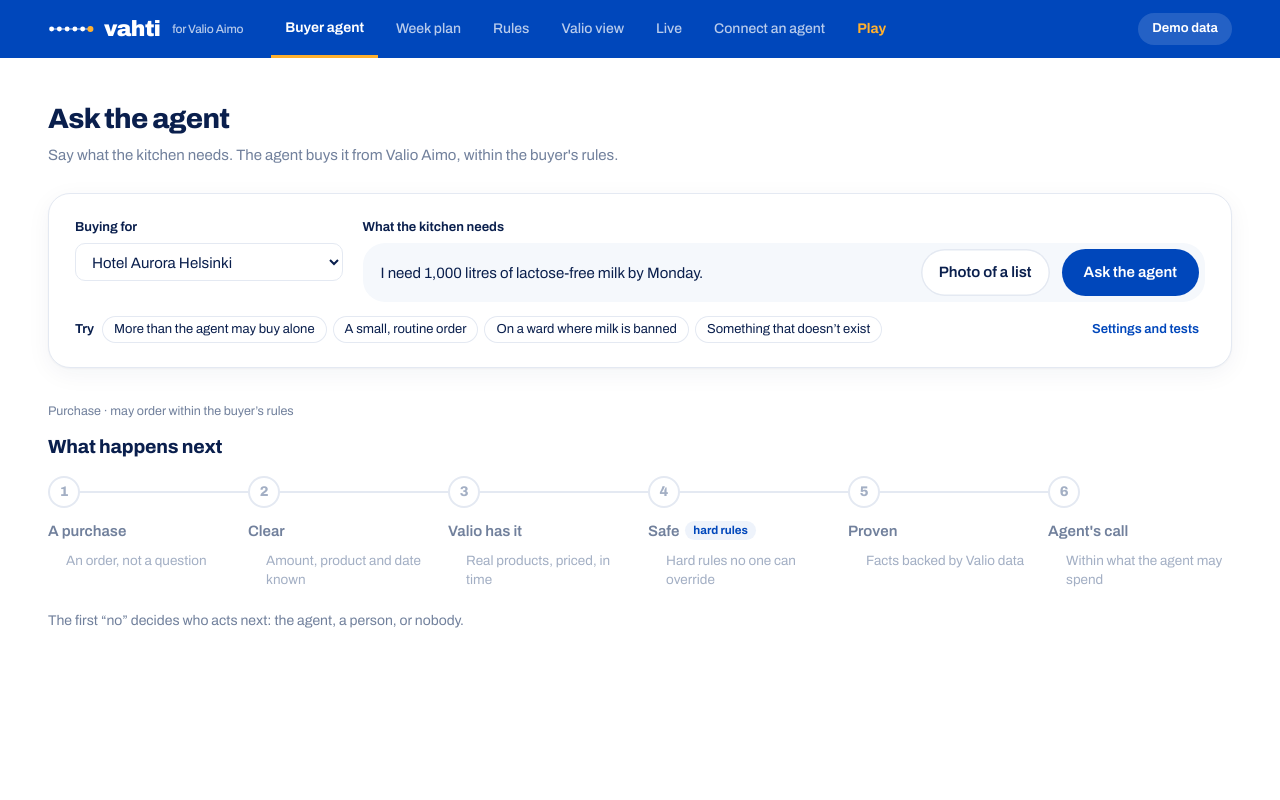
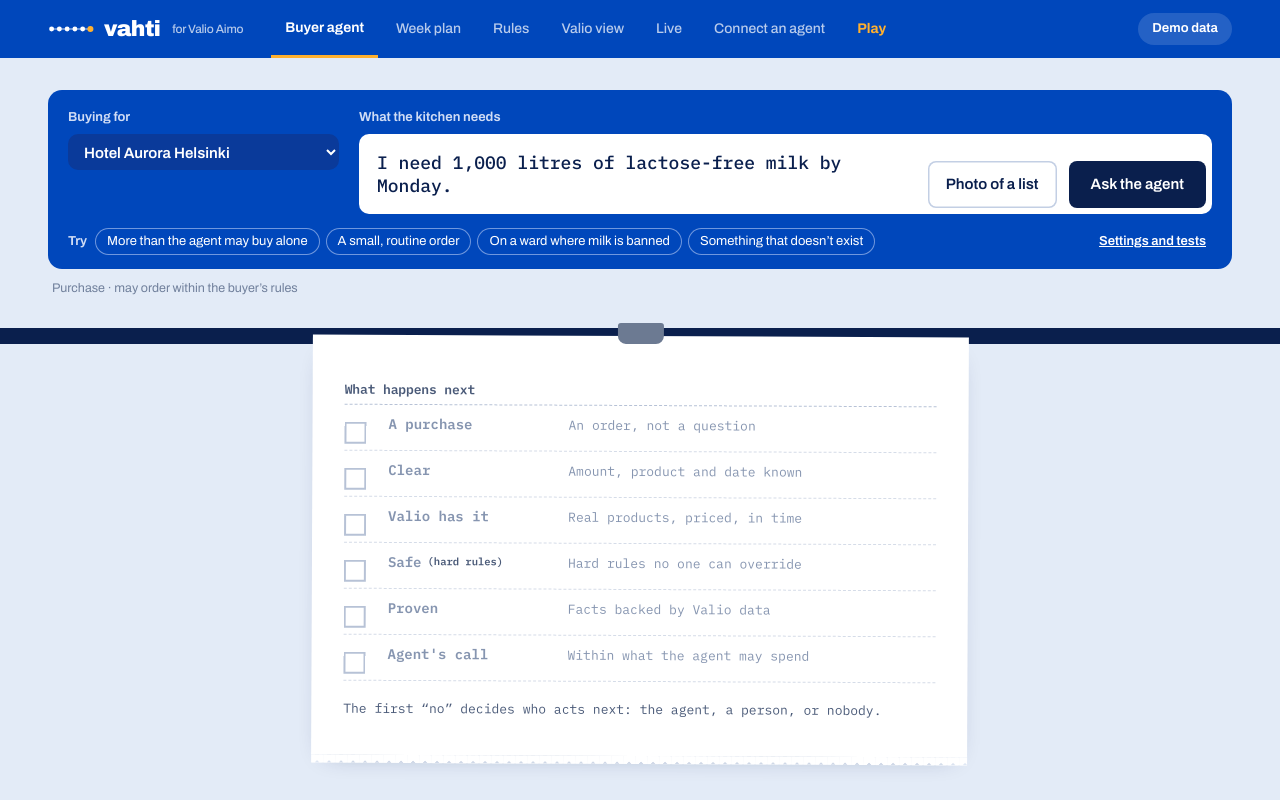
Before and after one commit to Asmoww/junction-valio, a FastAPI app: page / in a window 1280 px wide. Run offline with FastAPI, Linux system fonts and the light colour scheme; parts of the project's set-up code (start-up, migrations or seed data) failed here and were passed over.

Commit message:
Buyer page: the pass, in Valio colours
Each request is a kitchen ticket clipped to the rail: the request as the agent
read it, the six checks as tick boxes marked in pen (Valio blue tick, amber !
for a person's call, red x for a stop), the total and tear-off approval stubs,
and a marker note on the outcome. Earlier tickets hang beside it (kept in the
browser). Rendering, buttons and the step animation are unchanged; the theme is
page-scoped CSS (templates/pass.css). Checked at 1440 px and 390 px.

Co-Authored-By: Claude Opus 5.5 <noreply@anthropic.com>

```diff
--- a/gateway/main.py
+++ b/gateway/main.py
@@ -661,6 +661,13 @@ def stylesheet():
                     headers={"Cache-Control": "no-cache"})
 
 
+@app.get("/static/pass.css", include_in_schema=False)
+def pass_stylesheet():
+    """The buyer page's theme: each request is a kitchen ticket on the rail of the pass."""
+    from fastapi.responses import Response
+    return Response((TEMPLATES / "pass.css").read_text(), media_type="text/css", headers={"Cache-Control": "no-cache"})
+
+
 @app.get("/valio", response_class=HTMLResponse, include_in_schema=False)
 def valio_page():
     return (TEMPLATES / "valio.html").read_text()
--- a/gateway/templates/index.html
+++ b/gateway/templates/index.html
@@ -6,8 +6,10 @@
 <link rel="icon" href="data:,">
 <title>Buyer agent · Vahti</title>
 <link rel="stylesheet" href="/static/style.css">
+<link rel="stylesheet" href="https://fonts.googleapis.com/css2?family=IBM+Plex+Mono:wght@400;500;600;700&family=Permanent+Marker&display=swap">
+<link rel="stylesheet" href="/static/pass.css">
 </head>
-<body>
+<body class="pass">
 <header class="topbar"><div class="inner">
   <a class="brand" href="/" aria-label="Vahti, for Valio Aimo"><svg class="mark" viewBox="0 0 64 12" aria-hidden="true"><path d="M5 6H59" stroke="currentColor" stroke-width="2" opacity=".55"/><circle cx="5.0" cy="6" r="3.4" fill="currentColor"/><circle cx="15.8" cy="6" r="3.4" fill="currentColor"/><circle cx="26.6" cy="6" r="3.4" fill="currentColor"/><circle cx="37.4" cy="6" r="3.4" fill="currentColor"/><circle cx="48.2" cy="6" r="3.4" fill="currentColor"/><circle cx="59.0" cy="6" r="4.2" fill="#ffb02e"/></svg><span class="word">vahti</span><span class="for">for Valio Aimo</span></a>
   <nav class="tabs"><a href="/" class="on">Buyer agent</a><a href="/plan">Week plan</a><a href="/rules">Rules</a><a href="/valio">Valio view</a><a href="/live">Live</a><a href="/connect">Connect an agent</a><a href="/play">Play</a></nav>
@@ -53,7 +55,16 @@
   </div>
 
   <p id="purposeHint" class="small muted" aria-live="polite">Purchase · may order within the buyer’s rules</p>
-  <section id="out"></section>
+  <div class="rail" aria-hidden="true"></div>
+  <div class="board">
+    <aside class="hist" id="histL" aria-label="Earlier ticket"></aside>
+    <div class="ticket" id="ticket">
+      <div class="thead" id="thead"></div>
+      <section id="out"></section>
+      <div class="mnote" id="mnote" aria-hidden="true"></div>
+    </div>
+    <aside class="hist" id="histR" aria-label="Earlier ticket"></aside>
+  </div>
 </div>
 
 <script>
@@ -90,6 +101,7 @@ async function api(path, opts) {
 const post = (path, body) => api(path, {method: 'POST', headers: {'Content-Type': 'application/json'}, body: JSON.stringify(body)});
 
 async function init() {
+  renderHist();
   const [list, info] = await Promise.all([api('/api/mandates'), api('/api/info')]);
   if (info.demo_clock) $('#clockSwitch').style.display = '';
   list.forEach(m => mandates[m.mandate_id] = m);
@@ -171,8 +183,8 @@ async function bWrite() { return bPrepare(true); }
 async function run() {
   const btn = $('#runBtn');
   btn.disabled = true; btn.innerHTML = '<span class="spinner"></span>Working…';
-  $('#out').innerHTML = idleHtml(true); animateWork();
-  $('#out').scrollIntoView({behavior: 'smooth', block: 'start'});
+  $('#out').innerHTML = idleHtml(true); animateWork(); ticketHead(); $('#mnote').innerHTML = '';
+  $('#ticket').scrollIntoView({behavior: 'smooth', block: 'start'});
   try {
     const res = await post('/api/run', {
       request: $('#request').value, purpose: $('#bPurpose').value, mandate_id: $('#mandate').value, auto_limit: Number($('#autoLimit').value),
@@ -181,6 +193,7 @@ async function run() {
     clearTimeout(workTimer);
     LAST = res;
     await settle(res);
+    markNote(res); remember(res);
   } catch (e) {
     $('#out').innerHTML = `<div class="decision red"><div class="what"><h2>Something went wrong</h2><p>${esc(e.message)}</p></div></div>`;
   }
@@ -720,6 +733,57 @@ function decided(o, title) {
   if (last) { last.className = 's ' + (placed ? 'done' : 'fail stop'); last.querySelector('.dot').textContent = placed ? '✓' : '×';
     last.querySelector('ul')?.insertAdjacentHTML('beforeend', `<li class="${placed ? '' : 'n'}">${esc(title)}</li>`); }
   if (placed) document.querySelectorAll('.steps .s:not(.fail):not(.off)').forEach(s => { s.classList.add('done'); });
+  note(placed ? 'go' : 'stop', placed ? `Approved. ${esc(title.replace(/^Approved by /, '').split(' ')[0])} signed it.` : 'Rejected.', document.querySelector('#decision .decision'));
+  remember(LAST, {status: o.status});
+}
+
+// ---- The pass: the ticket header, the chef's marker note, and earlier tickets on the rail ----
+const PASS_KEY = 'vahti.pass';
+const passLoad = () => { try { return JSON.parse(localStorage.getItem(PASS_KEY)) || {n: 412, list: []}; } catch { return {n: 412, list: []}; } };
+let TICKET = null;
+function ticketHead() {
+  const st = passLoad(); st.n += 1; localStorage.setItem(PASS_KEY, JSON.stringify(st));
+  const buyer = $('#mandate').selectedOptions[0]?.textContent || '';
+  const now = new Date(), when = now.toLocaleDateString('en-GB', {weekday: 'short', day: 'numeric', month: 'numeric'}) + ' ' + now.toTimeString().slice(0, 5);
+  TICKET = {n: st.n, buyer, request: $('#request').value};
+  $('#thead').innerHTML = `<span>TICKET #${String(st.n).padStart(4, '0')} · ${esc(buyer.toUpperCase())}</span><span>${esc(when.toUpperCase())} · AGENT: BUILT-IN</span>`;
+}
+function note(tone, text, near) {
+  const n = $('#mnote'), t = $('#ticket');
+  n.className = 'mnote ' + tone; n.innerHTML = text;
+  // Just above the ticket's total line, on its own space (the decision has a top margin for it)
+  if (near) n.style.top = Math.max(60, near.getBoundingClientRect().top - t.getBoundingClientRect().top - 56) + 'px';
+}
+function outcome(res, status) {
+  const o = res.order, l = res.ladder || {}, s = status || o?.status;
+  if (s === 'placed') return ['go', 'Fired. Agent did it.'];
+  if (s === 'pending_approval') { const who = firstName(o.policy.approver?.name);
+    return ['hold', o.policy.ladder?.decided_by === 'proven' ? `${esc(who)}: check a fact.` : `Over its limit. ${esc(who)}'s call.`]; }
+  if (s === 'blocked' || l.action === 'stop' || l.action === 'decline' || s === 'rejected') return ['stop', '86'];
+  if (l.action === 'ask_back') return ['back', 'Back to you.'];
+  if (l.action === 'answer' || res.result?.status === 'answered') return ['back', 'Answered. Nothing ordered.'];
+  return ['back', 'Nothing ordered.'];
+}
+function markNote(res) {
+  const [tone, text] = outcome(res);
+  note(tone, text === '86' ? 'Not ordered.' : text, document.querySelector('#decision .decision') || document.querySelector('#decision'));
+}
+function remember(res, over = {}) {
+  if (!TICKET || !res) return;
+  const st = passLoad(), o = res.order;
+  const [tone, mark] = outcome(res, over.status);
+  const entry = {n: TICKET.n, buyer: TICKET.buyer, request: TICKET.request, tone, mark,
+                 total: o ? eur(o.total).replace('.00', '') : '', why: clip((res.ladder?.reason || res.result?.error || '').replace(/^Nothing was ordered: /, '').split(/[.;]/)[0], 70)};
+  st.list = [entry, ...st.list.filter(x => x.n !== entry.n)].slice(0, 6);
+  localStorage.setItem(PASS_KEY, JSON.stringify(st));
+  renderHist();
+}
+const clip = (t, n) => t.length <= n ? t : t.slice(0, n).replace(/\s+\S*$/, '') + '…';
+function renderHist() {
+  const cur = TICKET?.n, list = passLoad().list.filter(x => x.n !== cur);
+  const tk = x => x ? `<div class="tk"><h4>#${String(x.n).padStart(4, '0')} · ${esc(x.buyer.toUpperCase())}</h4>${esc(x.request)}
+    <div class="line">${x.total ? esc(x.total) + ' · ' : ''}${esc(x.why || '')}</div><span class="mk ${x.tone}">${esc(x.mark)}</span></div>` : '';
+  $('#histL').innerHTML = tk(list[0]) + tk(list[2]); $('#histR').innerHTML = tk(list[1]) + tk(list[3]);
 }
 
 async function showRecord(id) {
--- /dev/null
+++ b/gateway/templates/pass.css
@@ -0,0 +1,132 @@
+/* The pass: each request is a kitchen ticket clipped to the rail above the pass, in Valio colours.
+   Scoped to body.pass (the buyer page); everything the page renders keeps its classes and behaviour. */
+body.pass {
+  --rail: #0a1f4d; --paper: #ffffff; --pen: #0047bb; --hold: #d9730d; --stop: #d3261f; --mono: "IBM Plex Mono", ui-monospace, monospace;
+  --marker: "Permanent Marker", "Comic Sans MS", cursive;
+  background: #e3ebf7;
+}
+.pass .page { max-width: 1440px; }
+.pass .phead { display: none; }
+
+/* The printer: Buying for + what the kitchen needs, on Valio blue */
+.pass .panel { background: var(--pen); border: 0; border-radius: 14px; box-shadow: none; padding: 18px 20px 14px; color: #fff; }
+.pass .panel label, .pass .panel .flabel { color: #cfdcf5; }
+.pass .panel select { background: #0a3a9a; color: #fff; border: 0; font-weight: 600; }
+.pass .composer { background: #fff; border-radius: 10px; }
+.pass .composer textarea { font: 500 18px var(--mono); color: var(--rail); }
+.pass .composer .btn-primary { background: var(--rail); border-radius: 8px; }
+.pass .composer .photo-btn { border-radius: 8px; }
+.pass .underbar .chip { background: transparent; color: #fff; box-shadow: inset 0 0 0 1px #6f97de; }
+.pass .underbar .chip:hover { background: #0a3a9a; }
+.pass .underbar .gear { color: #fff; text-decoration: underline; }
+.pass .settings { background: #fff; color: var(--ink); border-radius: 10px; padding: 20px; border: 0; margin-top: 14px; }
+.pass .settings label { color: var(--mute); }
+.pass #purposeHint { margin: 10px 4px 0; }
+
+/* The rail and the board */
+.pass .rail { height: 16px; background: var(--rail); margin: 30px calc(50% - 50vw) 0; }
+.pass .board { display: grid; grid-template-columns: 230px minmax(0, 1fr) 230px; gap: 34px; align-items: start; margin-top: -8px; }
+.pass .ticket { background: var(--paper); position: relative; padding: 30px 32px 26px; box-shadow: 0 12px 26px -16px rgba(10,31,77,.45);
+                transform: rotate(.25deg); font-family: var(--mono); color: var(--rail); min-height: 420px; }
+.pass .ticket::before, .pass .hist .tk::before { content: ""; position: absolute; top: -13px; left: 50%; width: 46px; height: 21px; margin-left: -23px;
+                background: #6c7a92; border-radius: 3px 3px 8px 8px; }
+.pass .ticket::after, .pass .hist .tk::after { content: ""; position: absolute; left: 0; right: 0; bottom: -8px; height: 8px;
+  background: linear-gradient(-45deg, transparent 6px, var(--paper) 0) 0 0/12px 8px, linear-gradient(45deg, transparent 6px, var(--paper) 0) 0 0/12px 8px; }
+.pass .thead { display: flex; justify-content: space-between; gap: 12px; font-size: 12.5px; color: #4a5a78; border-bottom: 2px solid var(--rail); padding-bottom: 8px; }
+.pass .thead:empty { display: none; }
+
+/* What was asked, as the agent read it */
+.pass .said { font: 700 26px/1.3 var(--mono); letter-spacing: -.02em; margin: 18px 0 4px; }
+.pass .said mark { background: var(--valio-soft); color: var(--pen); border-radius: 0; padding: 0 4px; }
+.pass .said.working { color: #8695b0; }
+.pass .saidnote { gap: 4px 18px; margin: 4px 0 14px; font-size: 13px; color: #4a5a78; }
+.pass .saidnote span { background: none; padding: 0; border-radius: 0; }
+.pass .saidnote span::before { content: "+ "; }
+.pass .saidnote span.warn { background: none; color: var(--hold); font-weight: 600; }
+.pass .saidnote span.bad { background: none; color: var(--stop); font-weight: 600; }
+.pass .rhead { font: 600 13px var(--mono); color: #4a5a78; margin: 16px 0 6px; }
+.pass .idlehint { font-size: 13px; color: #4a5a78; }
+
+/* The six checks: tick boxes, marked in pen */
+.pass .steps { display: block; margin: 0; border-top: 1px dashed #b7c2d6; }
+.pass .steps .s { display: grid; grid-template-columns: 34px 170px minmax(0, 1fr); gap: 10px; align-items: baseline; padding: 10px 0;
+                  border-bottom: 1px dashed #d5dce8; animation: none; }
+.pass .steps .s::before { display: none; }
+.pass .s .dot { width: 22px; height: 22px; border-radius: 0; background: #fff; box-shadow: inset 0 0 0 2px var(--rail); color: transparent; font-size: 0;
+                position: relative; top: 4px; overflow: visible; }
+.pass .s .dot::after { position: absolute; font: 30px/1 var(--marker); }
+.pass .steps:not(.idle):not(.live) .s:not(.off):not(.fail) .dot::after,
+.pass .steps.live .s.passing .dot::after { content: "✓"; color: var(--pen); left: 2px; top: -12px; }
+.pass .steps.live .s.passing .dot::after { opacity: .45; }
+.pass .s.fail.person .dot { box-shadow: inset 0 0 0 2px var(--hold); } .pass .s.fail.person .dot::after { content: "!"; color: var(--hold); left: 7px; top: -9px; font-size: 26px; }
+.pass .s.fail.stop .dot { box-shadow: inset 0 0 0 2px var(--stop); }  .pass .s.fail.stop .dot::after { content: "×"; color: var(--stop); left: 1px; top: -12px; font-size: 34px; }
+.pass .s.fail.back .dot { box-shadow: inset 0 0 0 2px var(--pen); }   .pass .s.fail.back .dot::after { content: "?"; color: var(--pen); left: 4px; top: -10px; font-size: 26px; }
+.pass .s.off .dot, .pass .steps.idle .s .dot { box-shadow: inset 0 0 0 2px #b7c2d6; }
+.pass .steps.live .s.now .dot { box-shadow: inset 0 0 0 2px var(--pen); animation: pulse 1.2s ease-in-out infinite; }
+.pass .s h3 { font: 700 14px var(--mono); margin: 0; color: var(--rail); }
+.pass .s.off h3, .pass .steps.idle h3 { color: #8695b0; font-weight: 600; }
+.pass .s.fail.person h3 { color: var(--hold); } .pass .s.fail.stop h3 { color: var(--stop); } .pass .s.fail.back h3 { color: var(--pen); }
+.pass .s .tag { font: 600 10.5px var(--mono); background: none; color: #4a5a78; padding: 0; margin-left: 6px; }
+.pass .s .tag::before { content: "("; } .pass .s .tag::after { content: ")"; }
+.pass .s ul { font-size: 13px; color: #34445f; }
+.pass .s li { display: inline; padding: 0; }
+.pass .s li::before { content: none; }
+.pass .s li + li::before { content: " · "; position: static; color: #8695b0; font-weight: 400; }
+.pass .s li.x { color: var(--hold); font-weight: 700; } .pass .s li.n { color: var(--stop); font-weight: 700; } .pass .s li.q { color: var(--pen); font-weight: 700; }
+.pass .s li.more { color: #8695b0; }
+.pass .steps.live .s.now li { color: var(--pen); }
+.pass .s .count { font-size: 13px; color: #34445f; }
+.pass .s .count b { font-size: 15px; color: var(--rail); } .pass .s .count br { display: none; } .pass .s .count + ul { display: inline; }
+.pass .s .count + ul li::before { content: " · "; position: static; color: #8695b0; }
+
+/* The foot of the ticket: what's bought, the total, tear-off stubs */
+.pass .decision { margin-top: 16px; padding: 14px 0 0; border-radius: 0; background: none; border-top: 2px solid var(--rail); gap: 12px 22px; }
+.pass .decision.amber, .pass .decision.red, .pass .decision.green { background: none; }
+.pass .decision h2 { font: 800 21px "Archivo", sans-serif; color: var(--rail); }
+.pass .decision.amber h2 { color: var(--hold); } .pass .decision.red h2 { color: var(--stop); } .pass .decision.green h2 { color: var(--pen); }
+.pass .decision p { font-size: 13px; }
+.pass .decision .eur { font: 700 34px var(--mono); letter-spacing: -.03em; }
+.pass .decision .acts { gap: 0; flex-basis: 100%; }
+.pass .decision .acts .btn { flex: 1; border-radius: 0; padding: 14px 10px; font: 700 14px "Archivo", sans-serif; background: #fff; color: var(--rail);
+                             box-shadow: none; border: 2px dashed var(--rail); }
+.pass .decision .acts .btn + .btn { border-left: 0; }
+.pass .decision .acts .btn-bad { color: var(--stop); }
+.pass .decision .acts .btn-primary { flex: 1.4; background: var(--pen); color: #fff; border: 2px solid var(--pen); }
+.pass .decision .acts .btn-primary:hover { background: #003a99; }
+.pass .decision .chips .chip { border-radius: 0; font-family: var(--mono); }
+.pass .dlinks { gap: 18px; margin-top: 14px; }
+.pass .dlinks button { font: 500 12.5px var(--mono); text-decoration: underline; border: 0; color: var(--pen); }
+.pass .dlinks button.on { font-weight: 700; }
+.pass .dpanel { border-radius: 0; border: 1px dashed #b7c2d6; font-family: "Archivo", sans-serif; }
+.pass .alertline, .pass .basket { border-radius: 0; }
+
+/* The chef's note in marker, next to the check that decided */
+.pass .mnote { position: absolute; right: 16px; width: 180px; text-align: center; font: 22px/1.1 var(--marker); transform: rotate(-5deg); pointer-events: none; }
+.pass .mnote:empty { display: none; }
+.pass .mnote.hold { color: var(--hold); } .pass .mnote.stop { color: var(--stop); } .pass .mnote.go, .pass .mnote.back { color: var(--pen); }
+
+/* Earlier tickets on the rail */
+.pass .hist { display: flex; flex-direction: column; gap: 30px; }
+.pass .hist .tk { background: var(--paper); position: relative; padding: 24px 18px 18px; font: 12.5px/1.45 var(--mono); color: var(--rail);
+                  box-shadow: 0 10px 20px -14px rgba(10,31,77,.45); transform: rotate(-1.4deg); }
+.pass #histR .tk { transform: rotate(1.2deg); }
+.pass .hist .tk h4 { margin: 0 0 6px; font: 700 12.5px var(--mono); }
+.pass .hist .tk .line { border-top: 1px dashed #b7c2d6; margin-top: 8px; padding-top: 6px; }
+.pass .hist .tk .mk { display: block; font: 22px/1.1 var(--marker); margin-top: 8px; transform: rotate(-4deg); }
+.pass .hist .tk .mk.stop { color: var(--stop); font-size: 34px; } .pass .hist .tk .mk.hold { color: var(--hold); } .pass .hist .tk .mk.go { color: var(--pen); }
+
+@media (max-width: 1180px) { .pass .board { grid-template-columns: minmax(0, 1fr); } .pass .hist { display: none; } }
+@media (max-width: 700px) { .pass .steps .s { grid-template-columns: 30px minmax(0, 1fr); } .pass .s ul, .pass .s .count { grid-column: 2; }
+  .pass .said { font-size: 20px; } .pass .ticket { padding: 26px 18px 22px; transform: none; } .pass .mnote { display: none; } }
+@media (prefers-reduced-motion: reduce) { .pass .steps.live .s.now .dot { animation: none; } }
+
+/* Fixes after the first browser run */
+.pass .steps .s .dot, .pass .steps.live .s .dot, .pass .steps.idle .s .dot { background: #fff; }
+.pass .s .count + ul { grid-column: 3; margin-top: -6px; }
+.pass .s .count b:last-of-type { margin-right: .5em; }
+.pass .decision { margin-top: 46px; }
+.pass .mnote { right: 0; }
+.pass .composer .photo-btn { background: #fff; color: var(--rail); box-shadow: inset 0 0 0 1.5px #c3cfe4; opacity: 1; }
+.pass .s .count + ul li:first-child::before { content: none; }
+.pass .decision { margin-top: 58px; }
+@media (max-width: 700px) { .pass .s .count + ul { grid-column: 2; margin-top: 0; } }
```
